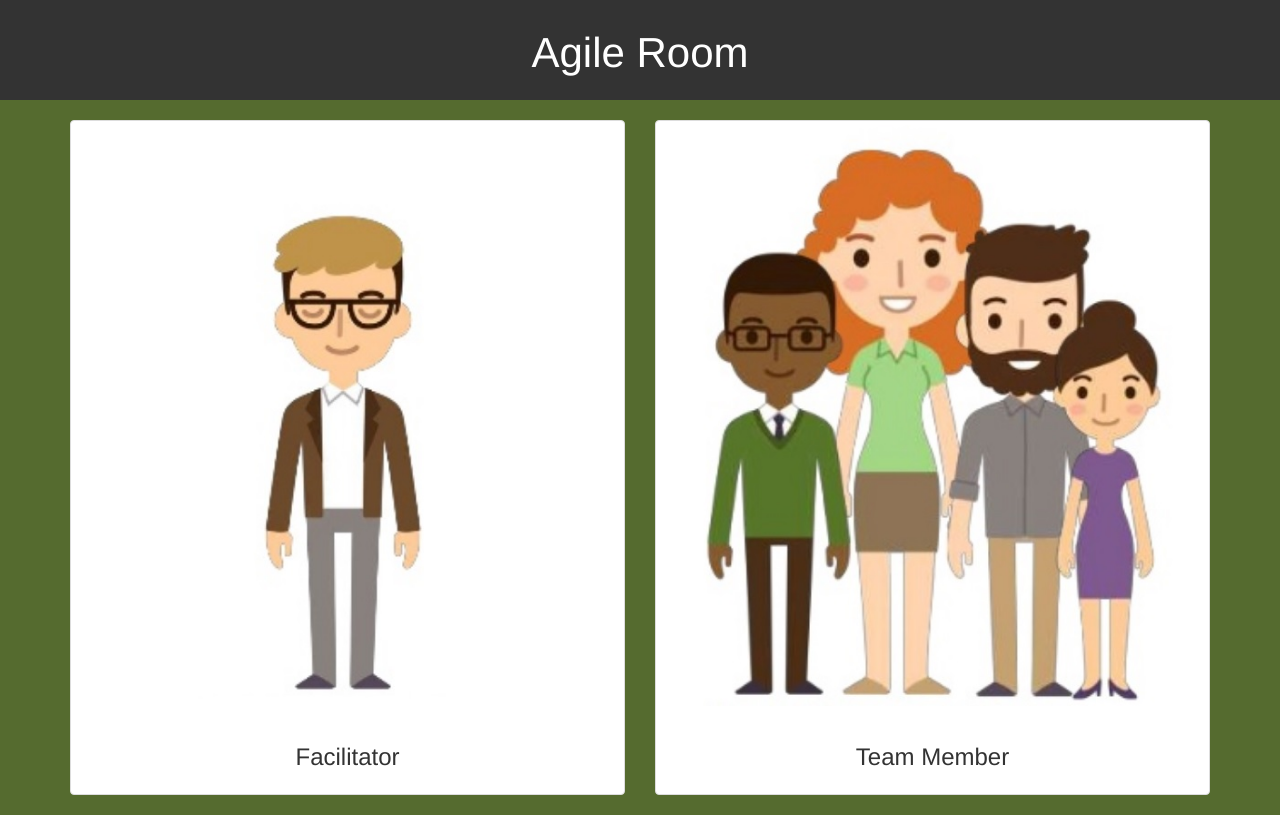
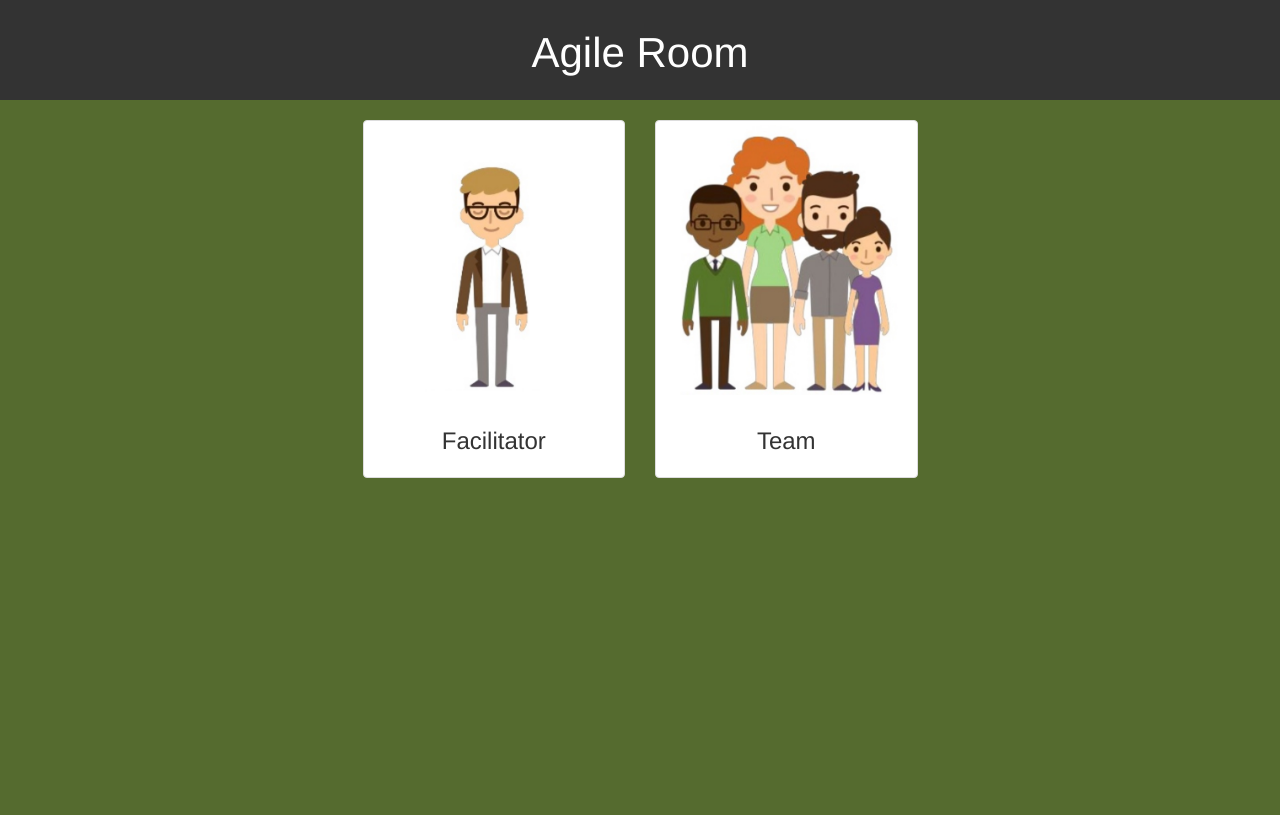
Before and after one commit to stevestring/agile-room, a React (Create React App) app: page / in a window 1280 px wide. Built offline with nearby package versions, Linux system fonts and the light colour scheme.

Commit message:
Added Route for index.html (for bookmarks)

```diff
--- a/src/App.js
+++ b/src/App.js
@@ -20,17 +20,17 @@ class App extends Component {
   <Row className="show-grid">
 
 
-
-  <Col sm={6} md={6} mdPush={6}>
+  <Col xs={3} sm={3} md={3} mdPush={3}/>
+  <Col sm={3} md={3} mdPush={3}>
 
 
         <Thumbnail href="/lobby"  src="/Team.jpg" responsive ="true" >
                     <h3>
-                    Team Member
+                    Team
         </h3>
         </Thumbnail>
         </Col>
-    <Col sm={6} md={6} mdPull={6}>
+    <Col sm={3} md={3} mdPull={3}>
     <Thumbnail href="/dealer"  src="/Facilitator.jpg"  responsive="true" >
                     <h3>
                     Facilitator
--- a/src/index.js
+++ b/src/index.js
@@ -14,6 +14,7 @@ ReactDOM.render((
     <Router>
         <div>
             <Route exact path="/" component={App}/>
+            <Route path="/index.html" component={App}/>
             <Route path="/dealer" component={Dealer}/>
             <Route path="/lobby" component={Lobby}/>
             <Route path="/room/:id" render={(props) => <TeamMemberView room={props.match.params.id}/>} />
```
